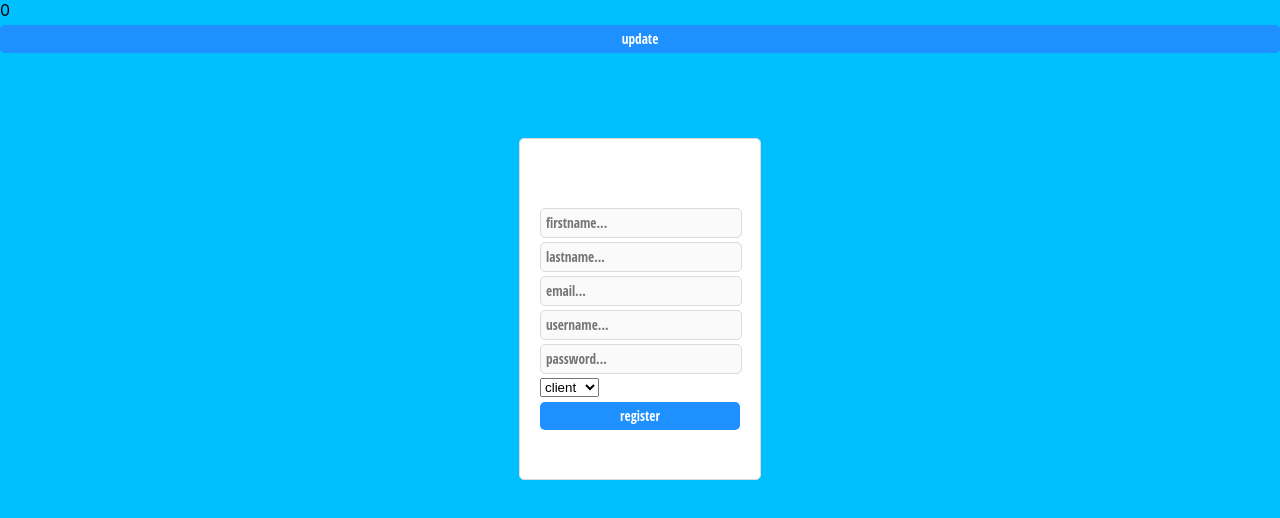
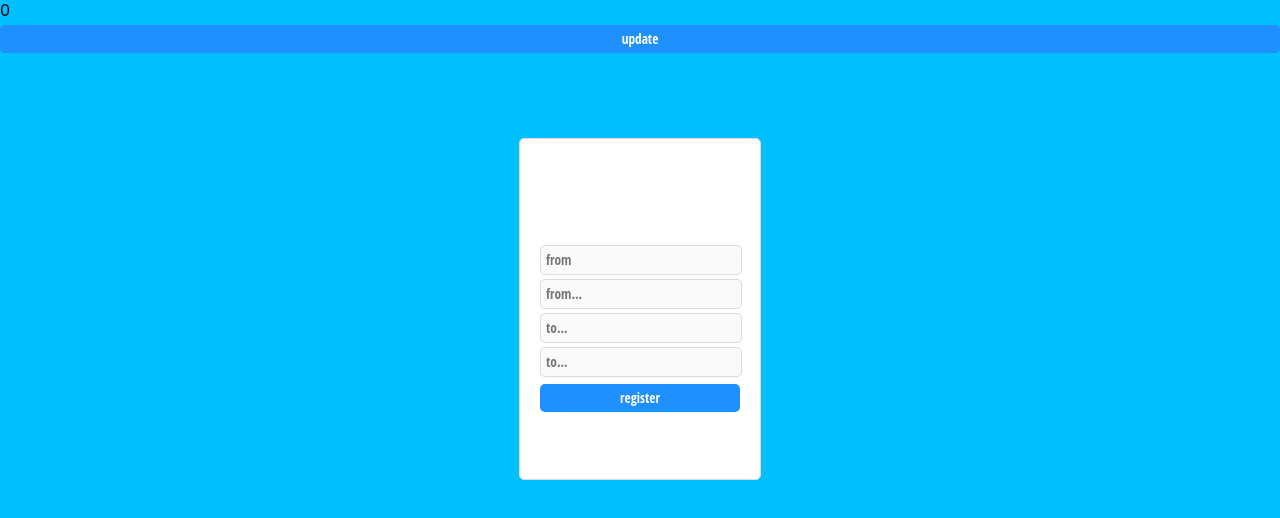
Before and after one commit to Tirkesh20/com.frontend.uber, a React (Create React App) app: page /location/create in a window 1280 px wide. Shown: the top 518 px of the page. Built offline with nearby package versions, Linux system fonts and the light colour scheme.

Commit message:
working on creating order

```diff
--- a/package.json
+++ b/package.json
@@ -6,6 +6,7 @@
     "@testing-library/jest-dom": "^5.11.9",
     "@testing-library/react": "^11.2.5",
     "@testing-library/user-event": "^12.8.3",
+    "google-maps-react": "^2.0.6",
     "http-proxy-middleware": "^1.0.4",
     "react": "^17.0.1",
     "react-alert": "^7.0.2",
--- a/src/components/createLocation.js
+++ b/src/components/createLocation.js
@@ -3,10 +3,10 @@ import {Redirect} from "react-router-dom";
 
 class createLocation extends React.Component {
     state={
-        id:1,
-        firstName: '',
-        lastName: '',
-        email: '',
+        lat:'',
+        lng: '',
+        lat2: '',
+        lng2: '',
     }
 
     handleChange = (e) =>{
@@ -25,11 +25,6 @@ class createLocation extends React.Component {
             },
             body: JSON.stringify(this.state)
         }).then( res => {
-            if (res.status===200||res.status===201){
-                this.setState({ redirect: true });
-            }  else{
-                this.setState({ redirect: false})
-            }
             if (res.status===404)
                 this.setState({ error:true})
 
@@ -54,16 +49,10 @@ class createLocation extends React.Component {
                 </div>
                 <div>
                     <form onSubmit = {this.handleSubmit}>
-                        <input type='text' name='firstName' placeholder='firstname...' required onChange={this.handleChange}/>
-                        <input type='text' name='lastName' placeholder='lastname...' required onChange={this.handleChange}/>
-                        <input type='email' name='email' placeholder='email...' required onChange={this.handleChange}/>
-                        <input type='text' name='userName' placeholder='username...' required onChange={this.handleChange}/>
-                        <input type='password' name='password' placeholder='password...' required onChange={this.handleChange}/>
-                        <select name='userType' defaultValue="CLIENT" onChange={this.handleChange}>
-                            <option value="TAXI">taxi</option>
-                            <option value="ADMIN">admin</option>
-                            <option value="CLIENT">client</option>
-                        </select>
+                        <input type='text' name='lat' placeholder='from' required onChange={this.handleChange}/>
+                        <input type='text' name='lng' placeholder='from...' required onChange={this.handleChange}/>
+                        <input type='text' name='lat2' placeholder='to...' required onChange={this.handleChange}/>
+                        <input type='text' name='lng2' placeholder='to...' required onChange={this.handleChange}/>
                         <button onSubmit={this.handleSubmit}>register</button>
                     </form>
                 </div>
--- a/src/userInterface.js
+++ b/src/userInterface.js
@@ -7,7 +7,7 @@ const userInterface=()=> {
                 <li><a className="active" href="login/login.js">Home</a></li>
                 <li><a href="login/login.js">New order</a></li>
                 <li><a href="login/login.js">My orders</a></li>
-                <li><a href="login/login.js">Logout</a></li>
+                <li><a href="/log" onClick={()=>localStorage.clear()}>Logout</a></li>
         </ul>
     )
 
```
Also changed, not shown: public/index.html (+0 -8 lines), src/map.js (added), 1 other file (tests, documents, lock files or other folders).
